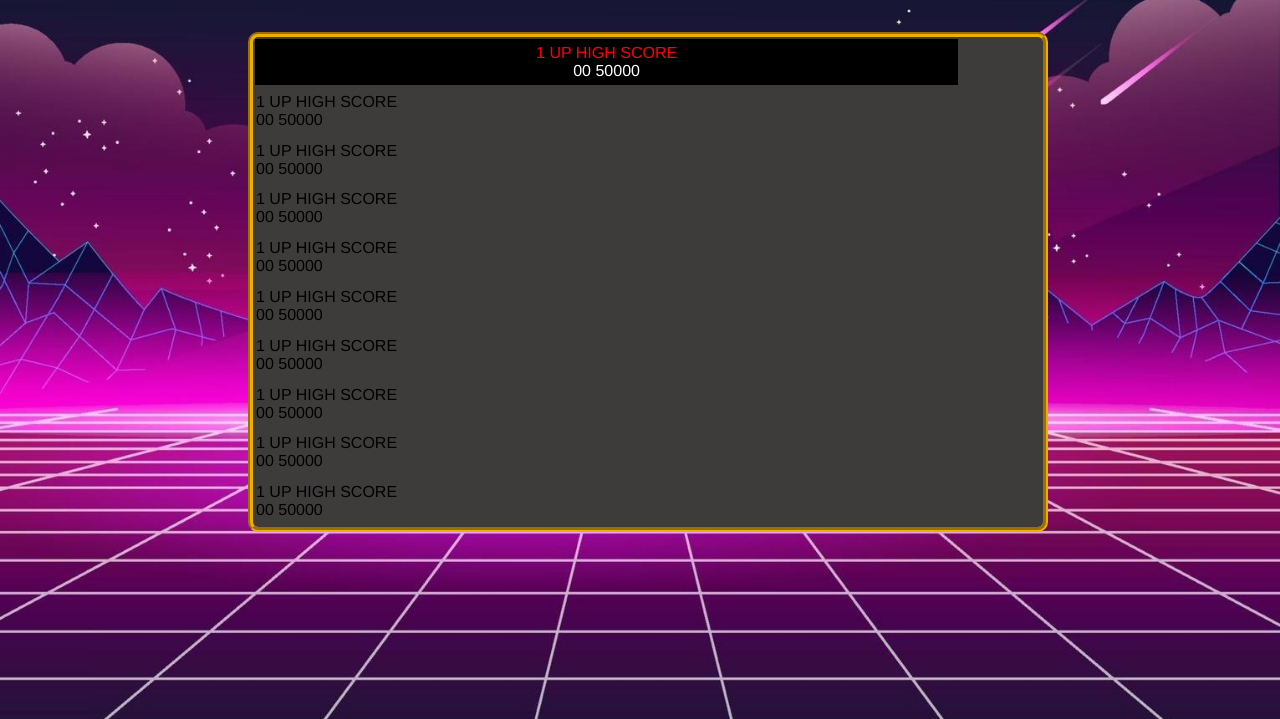
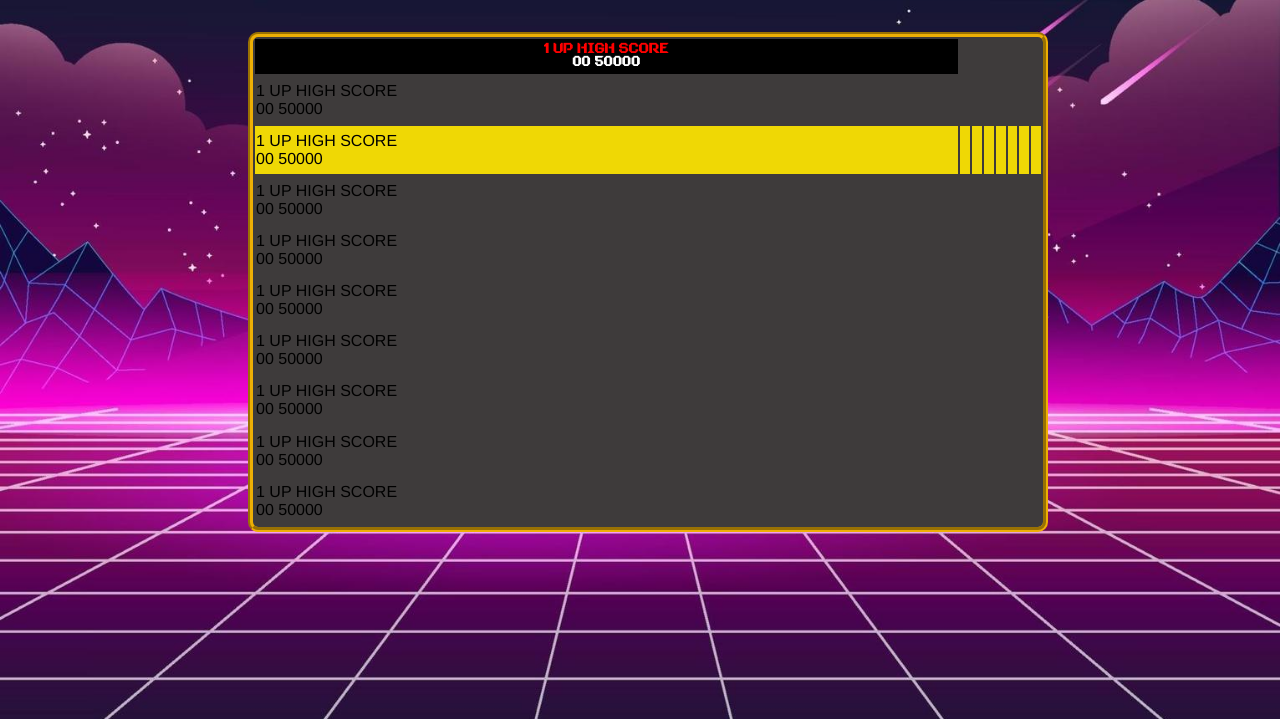
Before and after one commit to martaclj/examenMarzo, a plain HTML site: page img/index.html in a window 1280 px wide. Shown: the part 81-800 px from the top of the page. Drawn offline with Linux system fonts and the light colour scheme.

Commit message:
Initial Commit

```diff
--- a/css/style.css
+++ b/css/style.css
@@ -18,7 +18,7 @@ body {
 h1 {
   font-size: 52px;
   color: white;
-  font-family: 'RETROTECH', Helvetica, sans-serif;
+  font-family: 'RETROTECH';
 }
 
 .main-table {
@@ -33,8 +33,15 @@ h1 {
   text-align: center;
   color: red;
   background-color: black;
+  font-family: 'RETROTECH';
 }
 
+.segundafila {
+  background-color: rgb(62, 59, 59);
+}
+.tercerafila {
+  background-color: rgb(239, 216, 5););
+}
 #span-white {
   color: white;
 }
--- a/img/index.html
+++ b/img/index.html
@@ -16,7 +16,7 @@
     <tr class="primerafila" rowspan="2" colspan="8">
       <td>1 UP HIGH SCORE <span id="span-white"><br>00 50000</span></td>
     </tr>
-    <tr>
+    <tr class="segundafila" colspan="8">
       <td>1 UP HIGH SCORE <br>00 50000</td>
       <td></td>
       <td></td>
@@ -26,7 +26,7 @@
       <td></td>
       <td></td>
     </tr>
-    <tr>
+    <tr class="tercerafila" colspan="8">
       <td>1 UP HIGH SCORE <br>00 50000</td>
       <td></td>
       <td></td>
```
